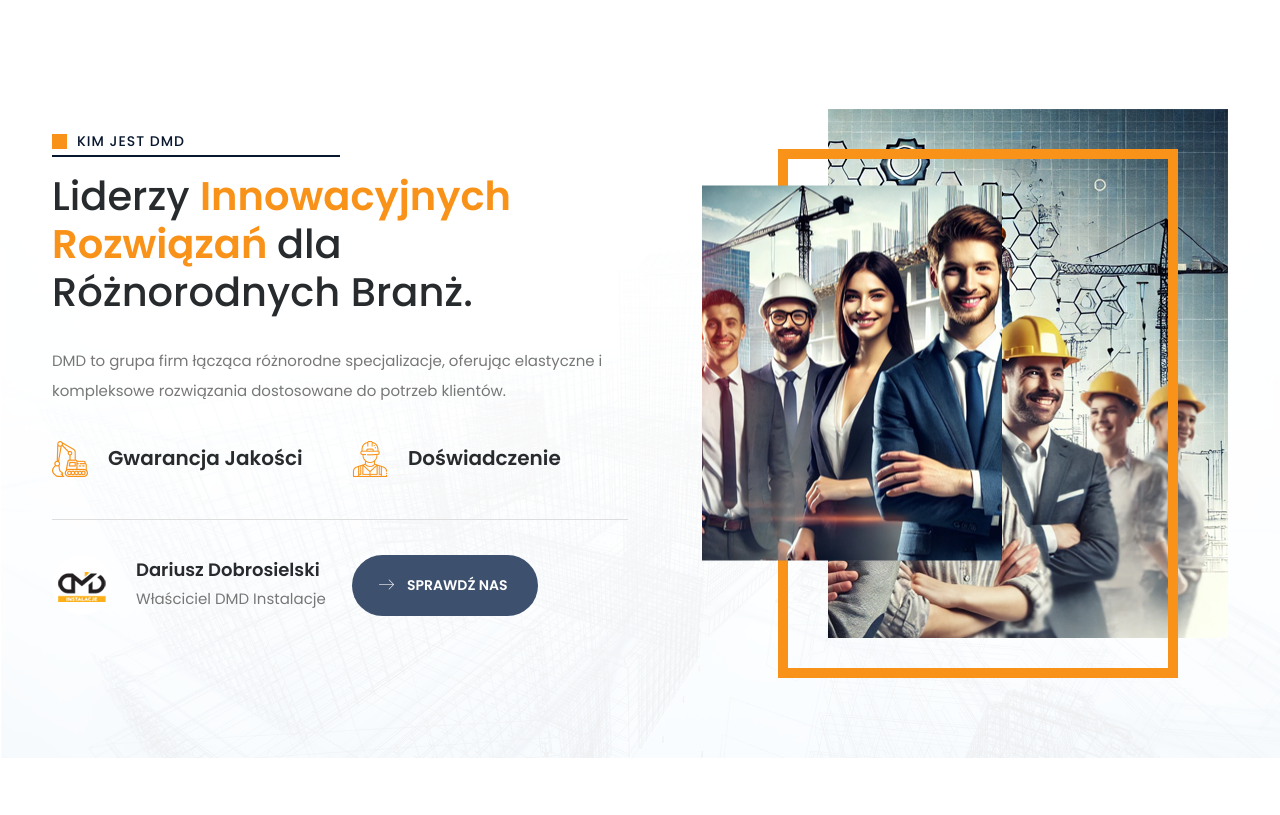
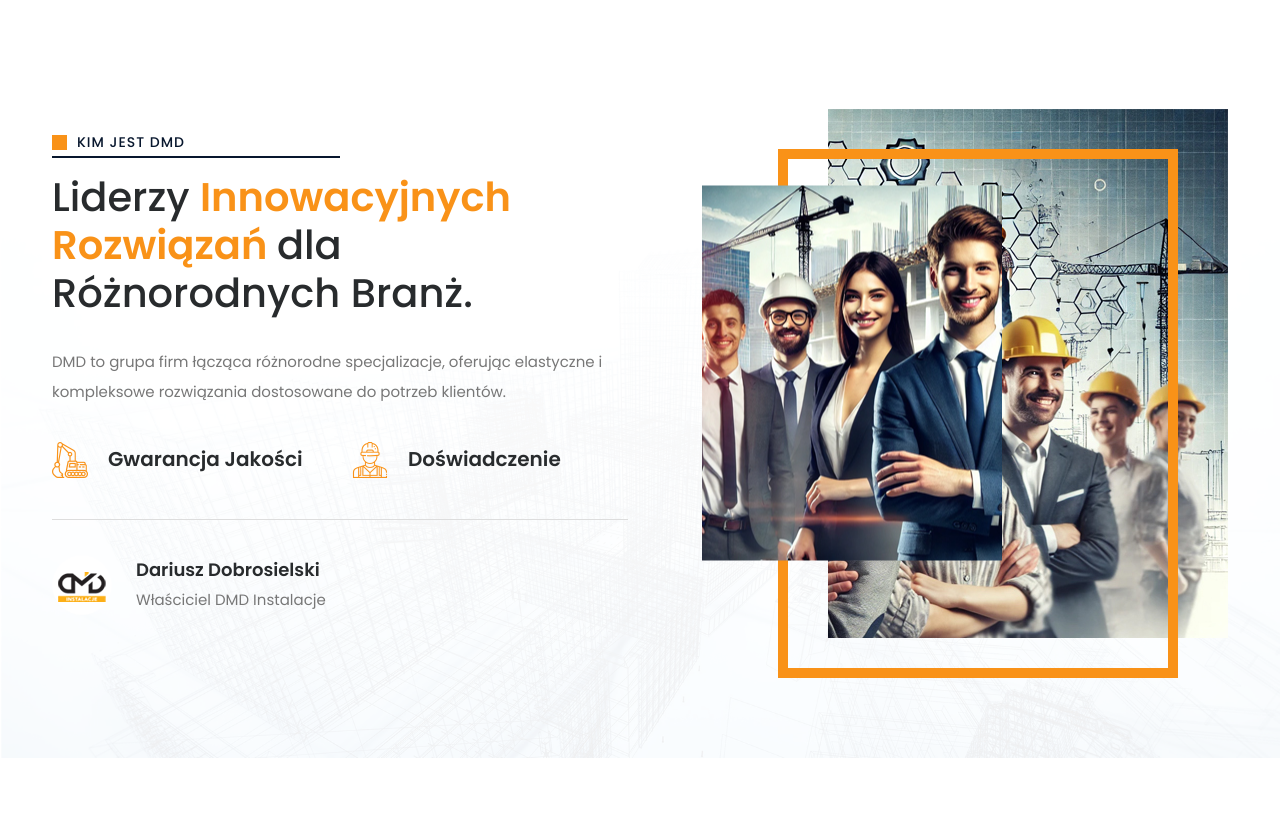
Before and after one commit to informatykdmd/dmdinstalacje, a Flask app: page /o-nas in a window 1280 px wide. Shown: the part 465-1280 px from the top of the page. Run offline with Flask 3, Linux system fonts and the light colour scheme; some libraries are stand-ins or nearby versions; some web fonts are replaced.

Commit message:
Working now

```diff
--- a/templates/o-nas.html
+++ b/templates/o-nas.html
@@ -66,13 +66,13 @@
                                         </div>
                                     </div>
                                 </div>
-                                <div class="col-lg-6 col-md-6">
+                                <!-- <div class="col-lg-6 col-md-6">
                                     <a href="about.html" class="btn btn-primary xs-mt-35">
                                         <i class="flaticon-right icon-arrow before"></i>
                                         <span class="label">Sprawdź nas</span>
                                         <i class="flaticon-right icon-arrow after"></i>
                                     </a>
-                                </div>
+                                </div> -->
                             </div>
                         </div>
                     </div>
@@ -414,10 +414,10 @@
                         komunikatDiv.innerHTML = data.message;
                         // Ustawienie koloru komunikatu na podstawie wartości 'success'
                         if(data.success) {
-                            komunikatDiv.style.color = "#48081b"; // Sukces - zielony
+                            komunikatDiv.style.color = "#48081b"; // Sukces
                             document.getElementById('newsletter_form').reset();
                         } else {
-                            komunikatDiv.style.color = "white"; // Niepowodzenie - czerwony
+                            komunikatDiv.style.color = "white"; // Niepowodzenie
                         }
                         setTimeout(function() {
                             komunikatDiv.innerHTML = '';
```
